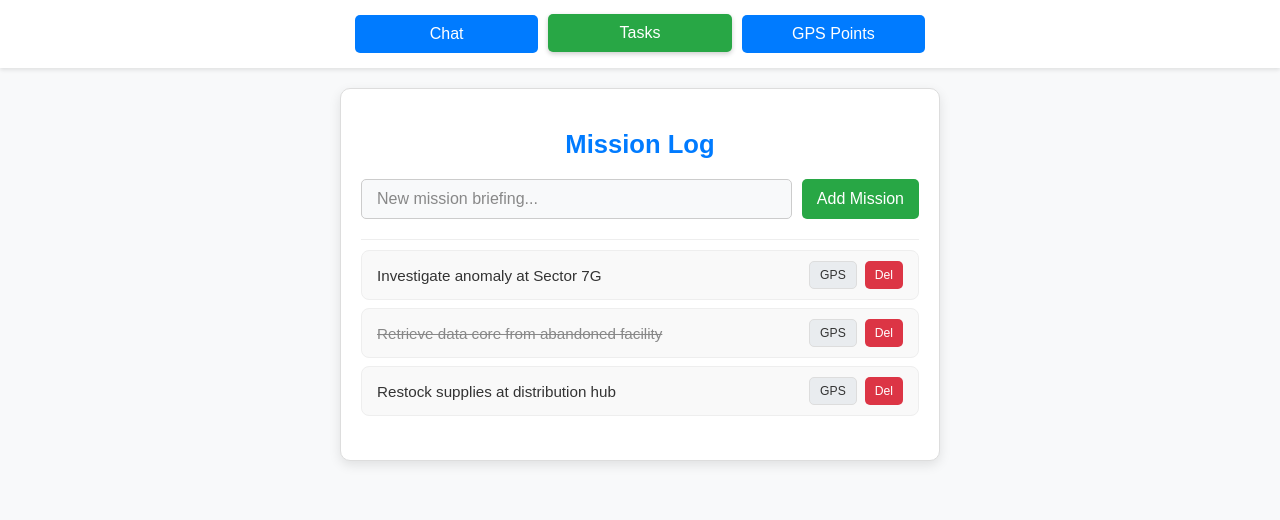
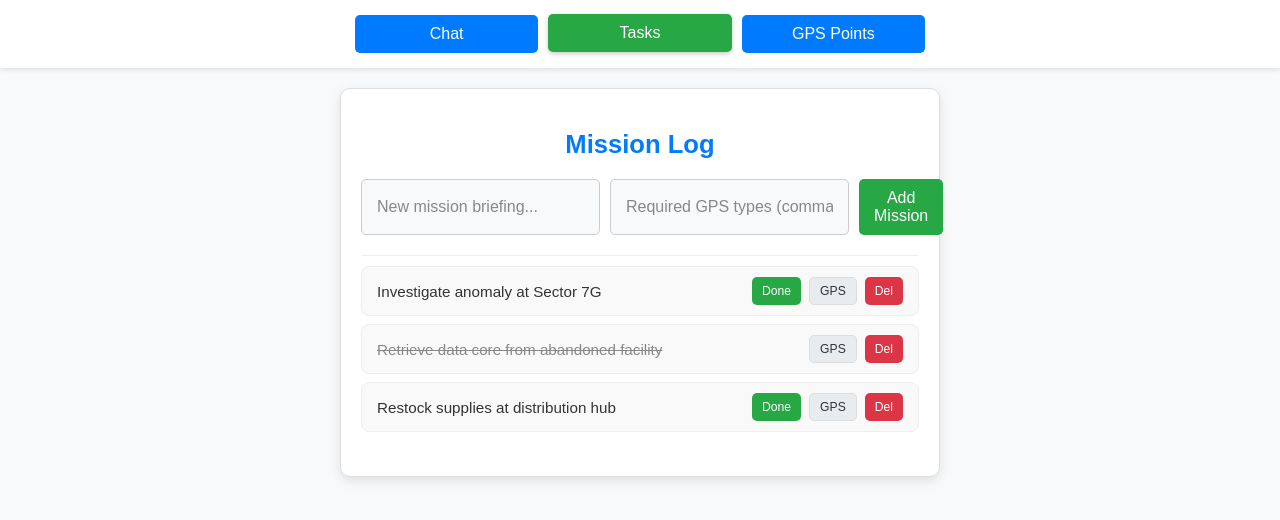
Before and after one commit to sh-navid/YoolAI, a React (Create React App) app in the folder YoolUI/: page / in a window 1280 px wide. Both pictures are taken after a click on the button "Tasks". Shown: the top 520 px of the page. Built offline with nearby package versions, Linux system fonts and the light colour scheme.

Commit message:
[Feature] Implemented "Done" button functionality for tasks and introduced requiredGpsTypes for tasks. Tasks now relate to GPS point types rather than specific locations, allowing for more flexible mission fulfillment.

```diff
--- a/YoolUI/src/App.js
+++ b/YoolUI/src/App.js
@@ -11,6 +11,8 @@ function App() {
       id: 1,
       name: "Investigate anomaly at Sector 7G",
       completed: false,
+      // gpsPoints are now types that can be fulfilled by any matching GPS point
+      requiredGpsTypes: ["anomaly", "research"],
       gpsPoints: [
         { id: 101, lat: 34.0522, lng: -118.2437, type: "anomaly", description: "Anomaly Site A" },
         { id: 102, lat: 15.0000, lng: -100.0000, type: "research", description: "Research Outpost" },
@@ -20,6 +22,7 @@ function App() {
       id: 2,
       name: "Retrieve data core from abandoned facility",
       completed: true,
+      requiredGpsTypes: ["facility"],
       gpsPoints: [
         { id: 201, lat: 33.9578, lng: -118.4000, type: "facility", description: "Old Facility Entrance" },
       ],
@@ -28,14 +31,14 @@ function App() {
       id: 3,
       name: "Restock supplies at distribution hub",
       completed: false,
+      requiredGpsTypes: ["supermarket", "gym"], // Task requires visiting a supermarket and a gym
       gpsPoints: [
         { id: 301, lat: 34.1000, lng: -118.5000, type: "supermarket", description: "Main Provisioning Hub" },
         { id: 302, lat: 34.1122, lng: -118.5134, type: "gym", description: "Rec Center" },
       ],
     },
   ]);
-  // We need to keep track of which task's GPS points we are currently viewing
-  const [currentTask, setCurrentTask] = useState(null); // Stores the full task object
+  const [currentTask, setCurrentTask] = useState(null);
   const [messages, setMessages] = useState([
     { id: 1, text: "Hello! How can I help you today?", sender: "bot" },
     { id: 2, text: "I have a question about YoolAI.", sender: "user" },
@@ -43,13 +46,12 @@ function App() {
 
   const handleSendMessage = useCallback((newMessageText) => {
     const newMessage = {
-      id: Date.now(), // Use Date.now() for unique IDs
+      id: Date.now(),
       text: newMessageText,
       sender: "user",
     };
     setMessages((prevMessages) => [...prevMessages, newMessage]);
 
-    // Simulate bot response
     setTimeout(() => {
       const botResponse = {
         id: Date.now() + 1,
@@ -61,20 +63,26 @@ function App() {
   }, []);
 
   const handleSelectTask = useCallback((task) => {
-    setCurrentTask(task); // Set the entire task object
-    setActiveView('gps'); // Automatically switch to GPS view when a task is selected
+    setCurrentTask(task);
+    setActiveView('gps');
   }, []);
 
   const updateTaskGpsPoints = useCallback((updatedGpsPoints) => {
-    // This function updates the GPS points for the current task
     setTasks((prevTasks) =>
       prevTasks.map((task) =>
         task.id === currentTask.id ? { ...task, gpsPoints: updatedGpsPoints } : task
       )
     );
-    // Also update the currentTask state so GPSTracker re-renders with fresh props
     setCurrentTask((prevTask) => ({ ...prevTask, gpsPoints: updatedGpsPoints }));
   }, [currentTask]);
+
+  const handleToggleComplete = useCallback((id) => {
+    setTasks((prevTasks) =>
+      prevTasks.map((task) =>
+        task.id === id ? { ...task, completed: !task.completed } : task
+      )
+    );
+  }, []);
 
   return (
     <div className="App">
@@ -84,18 +92,24 @@ function App() {
           <button onClick={() => { setActiveView('tasks'); setCurrentTask(null); }} className={activeView === 'tasks' ? 'active' : ''}>Tasks</button>
           <button onClick={() => setActiveView('gps')} className={activeView === 'gps' ? 'active' : ''}>GPS Points</button>
         </nav>
-      </header> {/* Move content-area out of header */}
-      <div className="content-area"> {/* Content area for dynamic views */}
+      </header>
+      <div className="content-area">
         {activeView === 'chat' && (
           <ChatWindow messages={messages} onSendMessage={handleSendMessage} />
         )}
         {activeView === 'tasks' && (
-          <TaskScheduler tasks={tasks} setTasks={setTasks} onSelectTask={handleSelectTask} />
+          <TaskScheduler
+            tasks={tasks}
+            setTasks={setTasks}
+            onSelectTask={handleSelectTask}
+            onToggleComplete={handleToggleComplete} // Pass the toggle complete handler
+          />
         )}
         {activeView === 'gps' && currentTask && (
           <GPSTracker
-            taskName={currentTask.name} // Pass task name for context
+            taskName={currentTask.name}
             gpsPoints={currentTask.gpsPoints}
+            requiredGpsTypes={currentTask.requiredGpsTypes} // Pass required GPS types
             setGpsPoints={updateTaskGpsPoints}
           />
         )}
--- a/YoolUI/src/components/GPSTracker.css
+++ b/YoolUI/src/components/GPSTracker.css
@@ -117,6 +117,11 @@
   word-break: break-all;
 }
 
+.gps-item.required {
+  border: 1px solid #007bff; /* Highlight required GPS points */
+  box-shadow: 0 0 5px rgba(0, 123, 255, 0.3);
+}
+
 .gps-item .gps-info {
   display: flex;
   flex-direction: column;
@@ -206,6 +211,27 @@
 .new-gps-input button:hover {
   background-color: #218838;
   transform: translateY(-1px);
+}
+
+.required-types-list {
+  list-style: none;
+  padding: 0;
+  margin-top: 10px;
+  margin-bottom: 20px;
+  display: flex;
+  flex-wrap: wrap;
+  gap: 8px;
+  justify-content: center;
+}
+
+.required-types-list span {
+  background-color: #e0f7fa;
+  color: #007bff;
+  padding: 5px 10px;
+  border-radius: 5px;
+  font-size: 0.9em;
+  font-weight: 500;
+  border: 1px solid #007bff;
 }
 
 /* Media queries for GPS Tracker */
--- a/YoolUI/src/components/GPSTracker.js
+++ b/YoolUI/src/components/GPSTracker.js
@@ -1,19 +1,19 @@
 import React, { useState } from 'react';
 import './GPSTracker.css';
 
-const GPSTracker = ({ taskName, gpsPoints, setGpsPoints }) => {
+const GPSTracker = ({ taskName, gpsPoints, requiredGpsTypes, setGpsPoints }) => {
   const [newLat, setNewLat] = useState('');
   const [newLng, setNewLng] = useState('');
-  const [newType, setNewType] = useState(''); // New state for type
+  const [newType, setNewType] = useState('');
   const [newDesc, setNewDesc] = useState('');
 
   const handleAddGpsPoint = () => {
-    if (newLat.trim() && newLng.trim() && newType.trim()) { // Type is now mandatory
+    if (newLat.trim() && newLng.trim() && newType.trim()) {
       const newPoint = {
         id: Date.now(),
-        lat: parseFloat(newLat), // Ensure latitude is a number
-        lng: parseFloat(newLng), // Ensure longitude is a number
-        type: newType.toLowerCase().trim(), // Store type in lowercase for consistency
+        lat: parseFloat(newLat),
+        lng: parseFloat(newLng),
+        type: newType.toLowerCase().trim(),
         description: newDesc.trim() || `Point ${Date.now() % 1000}`,
       };
       setGpsPoints((prevPoints) => [...prevPoints, newPoint]);
@@ -36,13 +36,24 @@ const GPSTracker = ({ taskName, gpsPoints, setGpsPoints }) => {
       <h2>GPS Coordinates</h2>
       {taskName && <h3 className="current-task-name">Mission: {taskName}</h3>}
 
+      {requiredGpsTypes && requiredGpsTypes.length > 0 && (
+        <>
+          <p>Required types for this mission:</p>
+          <ul className="required-types-list">
+            {requiredGpsTypes.map((type, index) => (
+              <span key={index}>{type.toUpperCase()}</span>
+            ))}
+          </ul>
+        </>
+      )}
+
       {gpsPoints.length === 0 && (
         <p className="no-gps-message">No GPS points for this mission yet. Add one below!</p>
       )}
 
       <ul className="gps-list">
         {gpsPoints.map((point) => (
-          <li key={point.id} className="gps-item">
+          <li key={point.id} className={`gps-item ${requiredGpsTypes?.includes(point.type) ? 'required' : ''}`}>
             <div className="gps-info">
               <span className="gps-type">[{point.type.toUpperCase()}]</span>
               <span className="gps-description">{point.description}</span>
--- a/YoolUI/src/components/TaskScheduler.css
+++ b/YoolUI/src/components/TaskScheduler.css
@@ -145,6 +145,16 @@
   background-color: #c82333;
 }
 
+.task-item button.done-button {
+  background-color: #28a745; /* Green for done button */
+  color: white;
+  border: none;
+}
+
+.task-item button.done-button:hover {
+  background-color: #218838;
+}
+
 /* Media queries for Task Scheduler */
 @media (max-width: 768px) {
   .task-scheduler-container {
--- a/YoolUI/src/components/TaskScheduler.js
+++ b/YoolUI/src/components/TaskScheduler.js
@@ -1,28 +1,24 @@
 import React, { useState } from 'react';
 import './TaskScheduler.css';
 
-const TaskScheduler = ({ tasks, setTasks, onSelectTask }) => {
+const TaskScheduler = ({ tasks, setTasks, onSelectTask, onToggleComplete }) => {
   const [newTaskName, setNewTaskName] = useState('');
+  const [newTaskRequiredTypes, setNewTaskRequiredTypes] = useState(''); // New state for required GPS types
 
   const handleAddTask = () => {
     if (newTaskName.trim()) {
+      const requiredGpsTypesArray = newTaskRequiredTypes.split(',').map(type => type.trim().toLowerCase()).filter(Boolean);
       const newTask = {
         id: Date.now(),
         name: newTaskName,
         completed: false,
-        gpsPoints: [], // New tasks start with no GPS points
+        gpsPoints: [],
+        requiredGpsTypes: requiredGpsTypesArray,
       };
       setTasks((prevTasks) => [...prevTasks, newTask]);
       setNewTaskName('');
+      setNewTaskRequiredTypes('');
     }
-  };
-
-  const handleToggleComplete = (id) => {
-    setTasks((prevTasks) =>
-      prevTasks.map((task) =>
-        task.id === id ? { ...task, completed: !task.completed } : task
-      )
-    );
   };
 
   const handleDeleteTask = (id) => {
@@ -38,8 +34,14 @@ const TaskScheduler = ({ tasks, setTasks, onSelectTask }) => {
           type="text"
           value={newTaskName}
           onChange={(e) => setNewTaskName(e.target.value)}
+          placeholder="New mission briefing..."
+        />
+        <input
+          type="text"
+          value={newTaskRequiredTypes}
+          onChange={(e) => setNewTaskRequiredTypes(e.target.value)}
           onKeyPress={(e) => e.key === 'Enter' && handleAddTask()}
-          placeholder="New mission briefing..."
+          placeholder="Required GPS types (comma-separated, e.g., supermarket, gym)"
         />
         <button onClick={handleAddTask}>Add Mission</button>
       </div>
@@ -47,10 +49,19 @@ const TaskScheduler = ({ tasks, setTasks, onSelectTask }) => {
       <ul className="task-list">
         {tasks.map((task) => (
           <li key={task.id} className={`task-item ${task.completed ? 'completed' : ''}`}>
-            <span onClick={() => handleToggleComplete(task.id)} className="task-name">
+            <span className="task-name" title={task.name}>
               {task.name}
             </span>
             <div className="task-actions">
+              {!task.completed && (
+                <button
+                  onClick={() => onToggleComplete(task.id)}
+                  className="done-button"
+                  title="Mark as Done"
+                >
+                  Done
+                </button>
+              )}
               <button
                 onClick={() => onSelectTask(task)}
                 className="view-gps-button"
```
